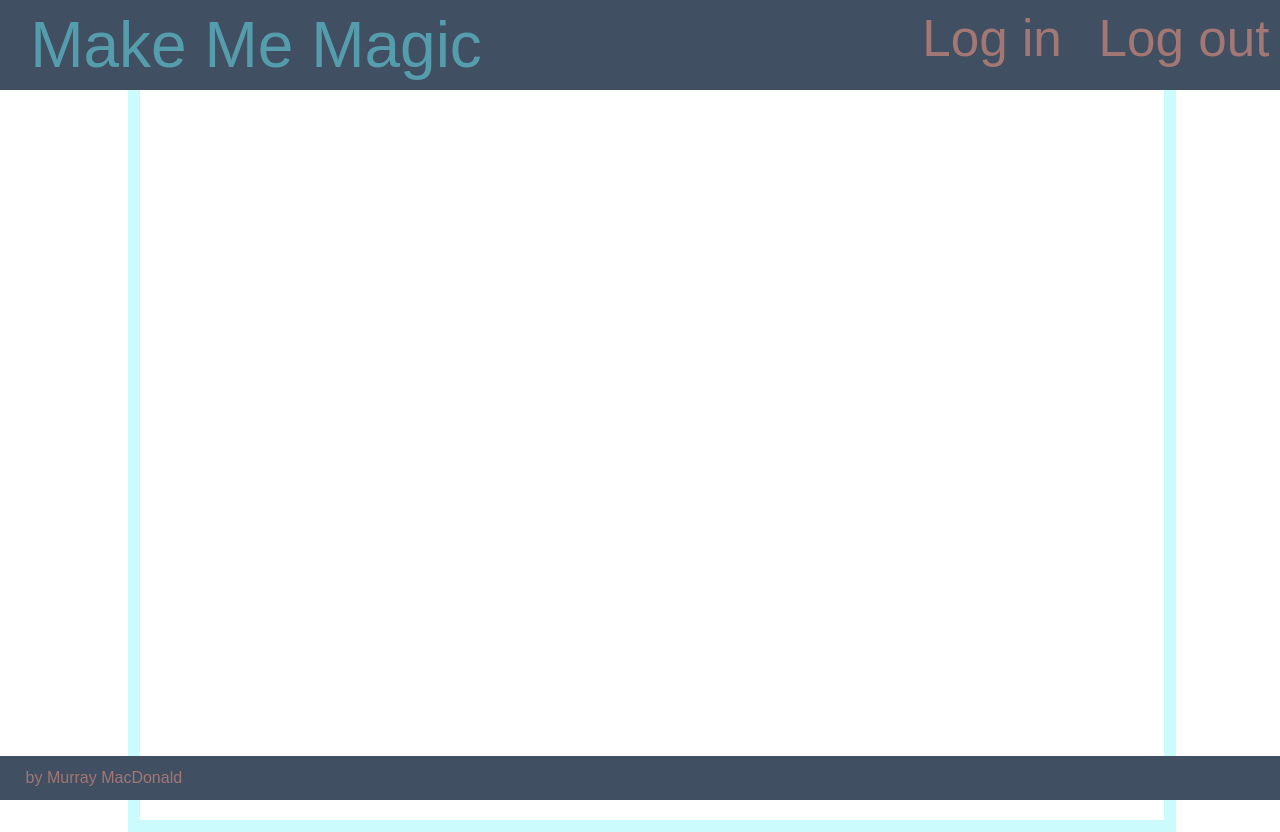
After one commit to Muzgul/wtc, a PHP site: page /camagru/index.html in a window 1280 px wide. The commit adds this page. Run offline with PHP 8.4, Linux system fonts and the light colour scheme.

Commit message:
Progress

```diff
--- /dev/null
+++ b/sem2/web/camagru/config.php
@@ -0,0 +1,5 @@
+<?php
+	$DB_DSN = "mysql:host=localhost;dbname=dbMkMeMgc";
+	$DB_USER = "root";
+	$DB_PASSWORD = "cullygme";
+?>
--- a/sem2/web/camagru/css/style.css
+++ b/sem2/web/camagru/css/style.css
@@ -1,4 +1,73 @@
 /* Global style sheet */
+
+#header {
+	position: absolute;
+	width: 100%;
+	left: 0px;
+	top: 0px;
+	padding-top: 1%;
+	padding-bottom: 1%;
+	background-color: #404F61;
+
+
+}
+
+#header-title {
+	position: relative;
+	font-size: 5vw;
+	color: #559CAD;
+	height: 100%;
+	text-align: center;
+	float: left;
+	width: 40%;
+}
+
+p {
+	font-family: sans-serif;
+	margin: 0 auto;
+	height: 100%;
+	line-height: 100%;
+	vertical-align: middle;
+}
+
+p:hover {
+	font-weight: bold;
+	font-family: serif;
+}
+
+.header-clickables {
+	position: relative;
+	font-size: 4vw;
+	color: #A37774;
+	width: 15%;
+	height: 100%;
+	text-align: center;
+	float: right;
+}
+
+#content {
+	position: absolute;
+	border: 1vw solid #CCFBFE;
+	min-width: 80%;
+	min-height: 85%;
+	top: 0;
+	left: 10%;
+	z-index: -1;
+	padding-top: 10%;
+}
+
+#footer {
+	font-family: sans-serif;
+	color: #A37774;
+	position: absolute;
+	width: 98%;
+	left: 0px;
+	bottom: 0px;
+	padding-top: 1%;
+	padding-bottom: 1%;
+	padding-left: 2%;
+	background-color: #404F61;
+}
 
 .invalidInput {
 	background-color: red;
--- /dev/null
+++ b/sem2/web/camagru/index.html
@@ -0,0 +1,21 @@
+<!DOCTYPE html>
+<html>
+<head>
+	<title>Make Me Magic</title>
+	<link rel="stylesheet" type="text/css" href="css/style.css">
+</head>
+<body>
+	<div id="header">
+		<a href="index.php"><div id="header-title"><p>Make Me Magic</p></div></a>
+		<a href="index.php?logout=true"><div class="header-clickables"><p>Log out</p></div></a>
+		<a href="admin.html"><div class="header-clickables"><p>Log in<p></div></a>
+	</div>
+
+	<div id="content"></div>
+
+	<div id="footer">
+		<div>by Murray MacDonald</div>
+		<!--- Insert social media -->
+	</div>
+</body>
+</html>
--- a/sem2/web/camagru/index.php
+++ b/sem2/web/camagru/index.php
@@ -1,6 +1,6 @@
 <?php session_start();
 
-	if (!isset($_SESSION['usr-log']))
+	if (!isset($_SESSION['usr-log']) || ($_GET['logout'] == "true"))
 	{
 		$_SESSION['usr-log'] = "Guest";
 		$usr_vip = "disabled";
```
Also changed, not shown: sem2/web/camagru/setup.php (+5 -12 lines), 2 other files.
